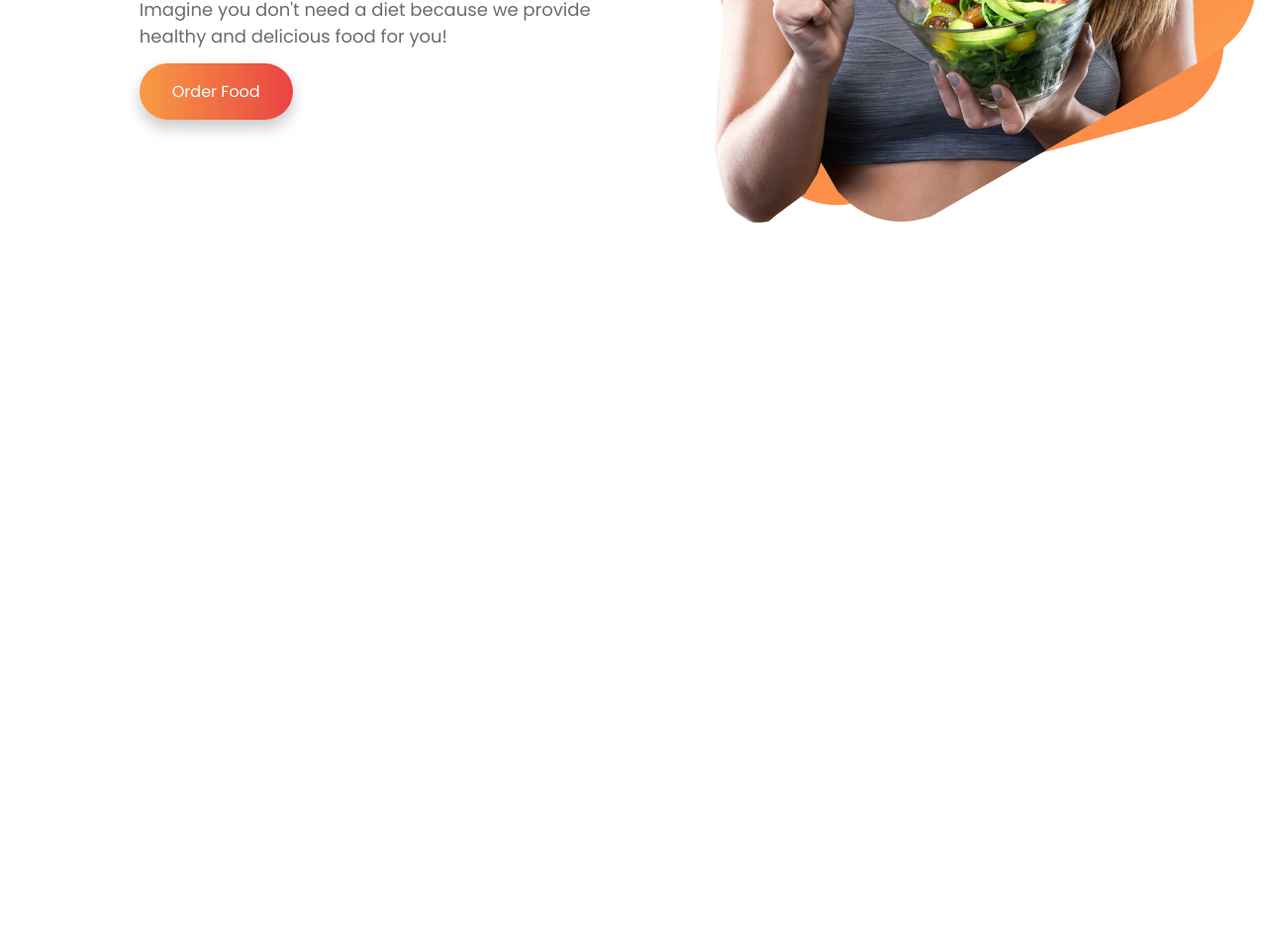
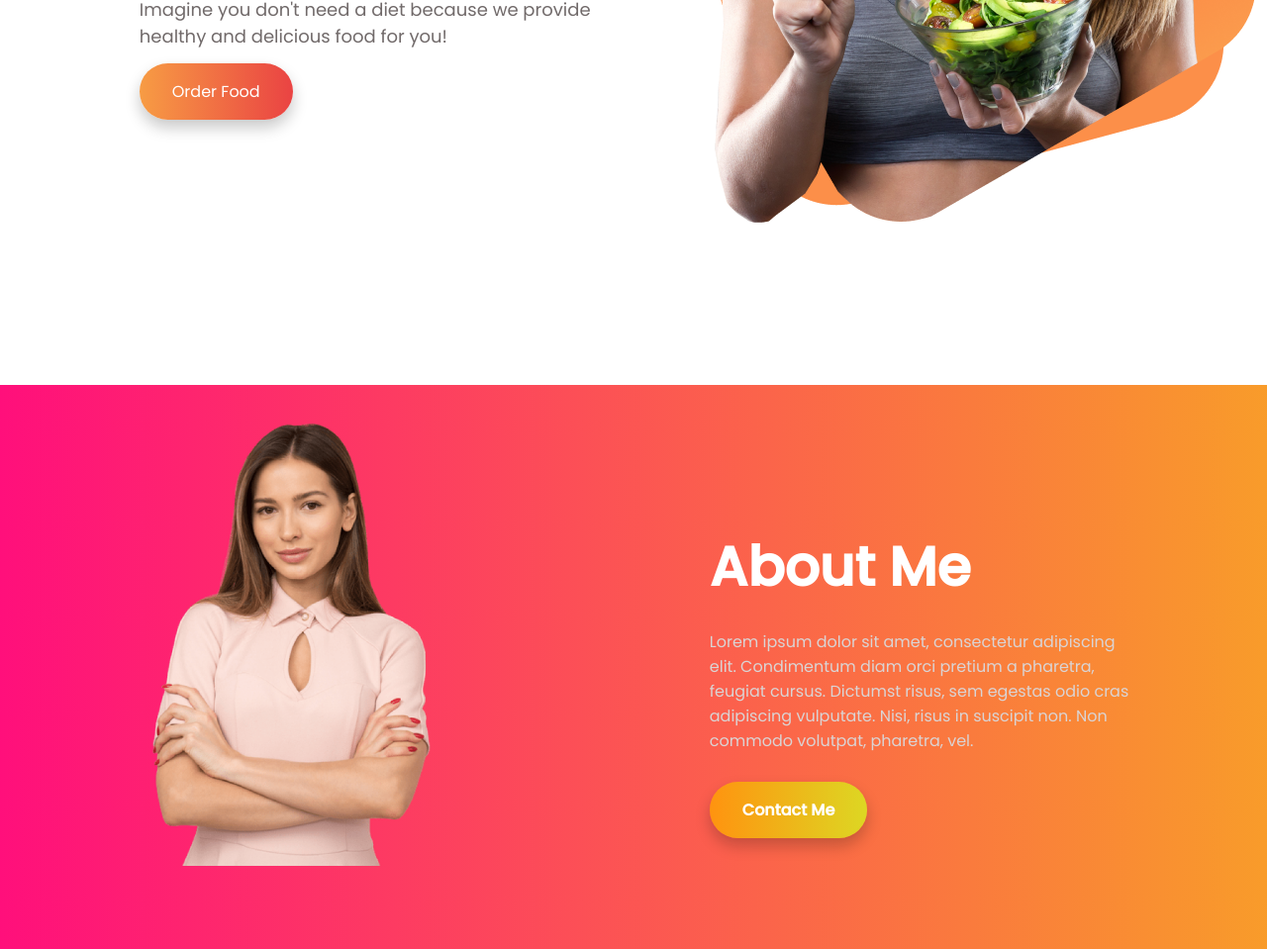
Before and after one commit to mahade925/food-network, a plain HTML site: page index.html in a window 1280 px wide. Shown: the part 545-1504 px from the top of the page at 99% size. Before the commit the page ends 806 px from the top, so only its background shows below. Drawn offline with Linux system fonts and the light colour scheme.

Commit message:
about section added

```diff
--- a/index.html
+++ b/index.html
@@ -11,17 +11,38 @@
     <link href="https://fonts.googleapis.com/css2?family=Poppins&display=swap" rel="stylesheet">
 </head>
 <body>
+
+    <!-- home section start -->
     <section class="home">
         <div class="content">
             <h1><span class="highlight">Skip</span> The Diet,<br> Just Eat Healthy <br> With Food Network</h1>
             <p>Imagine you don't need a diet because we provide <br> healthy and delicious food for you!</p>
             <div class="button">
-                <a href="https://www.foodpanda.com/">Order Food</a>
+                <a href="https://www.foodpanda.com/" target="_blank">Order Food</a>
             </div>
         </div>
         <div class="img">
             <img src="images/Group 8425.png" alt="">
         </div>
     </section>
+    <!-- home section end -->
+
+    <!-- about section start -->
+    <section class="about">
+        <div class="image">
+            <img src="images/Person Image.png" alt="">
+        </div>
+        <div class="about-content">
+            <h1>About Me</h1>
+            <p>
+                Lorem ipsum dolor sit amet, consectetur adipiscing <br> elit. Condimentum diam orci pretium a pharetra, <br> feugiat cursus. Dictumst risus, sem egestas odio cras <br> adipiscing vulputate. Nisi, risus in suscipit non. Non <br> commodo volutpat, pharetra, vel.
+            </p>
+            <div class="btn">
+                <a href="https://pitchbook.com/profiles/company/56249-74" target="_blank">Contact Me</a>
+            </div>
+        </div>
+    </section>
+    <!-- about section end -->
+
 </body>
 </html>
--- a/style.css
+++ b/style.css
@@ -5,11 +5,15 @@
 * {
     margin: 0;
     padding: 0;
+    box-sizing: border-box;
     font-family: 'Poppins', sans-serif;
 }
 
+/* home section */
+
 .home {
     display: flex;
+    padding-bottom: 10%
 }
 
 .home .content {
@@ -61,3 +65,54 @@
 .home .img img {
     padding-top: 8%;
 }
+
+/* about section */
+
+.about {
+    display: flex;
+    padding-top: 39px;
+    padding-bottom: 0;
+    background: linear-gradient(90deg, hsla(333, 100%, 53%, 1) 0%, hsla(33, 94%, 57%, 1) 100%);
+}
+
+.about .image {
+    width: 50%;
+}
+
+.about .about-content {
+    width: 50%;
+    padding-bottom: 10%;
+    padding-top: 8%;
+}
+
+.about .image {
+    margin-left: 12%;
+}
+
+.about .image img {
+    width: 50%;
+}
+
+.about .about-content h1 {
+    font-size: 55px;
+    color: #ffffff;
+    padding-bottom: 4%;
+}
+
+.about .about-content p {
+    padding-bottom: 8%;
+    color: #dad4d4
+}
+
+.btn a {
+    background: linear-gradient(90deg, hsla(33, 100%, 53%, 1) 0%, rgb(221, 215, 35) 100%);
+    font-weight: bold;
+    padding: 17px 33px;
+    text-decoration: none;
+    text-transform: bold;
+    color: white;
+    border-radius: 35px;
+    box-shadow: 0px 8px 15px rgba(8, 8, 8, 0.219);
+    transition: all 0.3s ease 0s;
+    font-family: 'Poppins', sans-serif;
+}
```
Also changed, not shown: token.txt (added).
